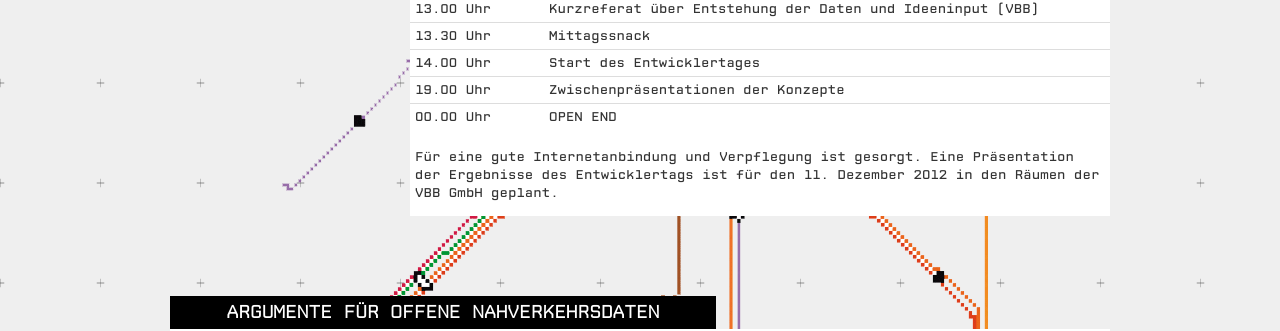
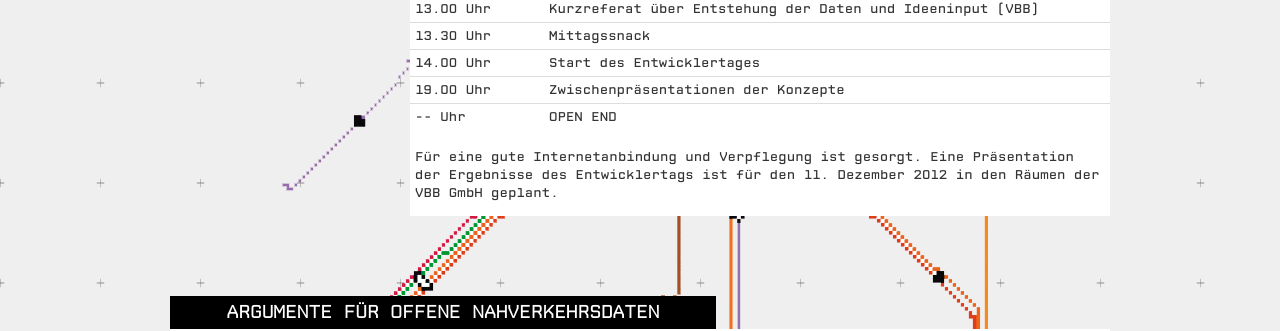
Before and after one commit to okfde/berlin.appsandthecity, a Jekyll site: the page built from index.html, in a window 1280 px wide and 900 px high, scrolled down 1666 px. Shown: the part 151-482 px from the top of the window. Built offline with Jekyll 4.4.1, drawn with Linux system fonts in a browser that asks for light colours; nearby versions of some CDN libraries; Markdown is read by kramdown in place of the engine named in the settings.

Commit message:
uhrzeit change

```diff
--- a/index.html
+++ b/index.html
@@ -117,7 +117,7 @@ von innovativen Anwendungen angeht. Einige wollen wir hier vorstellen:</p>
           <td>Zwischenpräsentationen der Konzepte</td>
         </tr>
         <tr>
-          <td>00.00 Uhr</td>
+          <td>-- Uhr</td>
           <td>OPEN END</td>
         </tr>
       </table>
```
